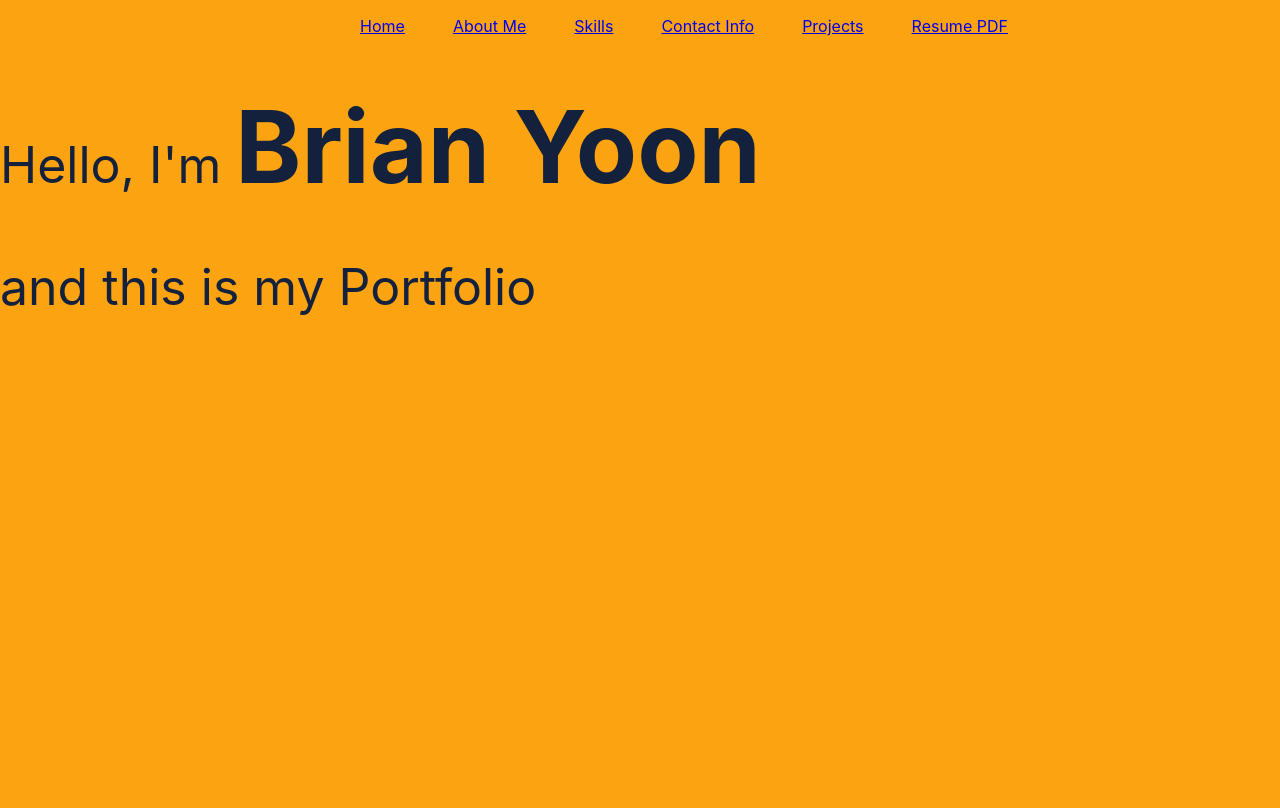
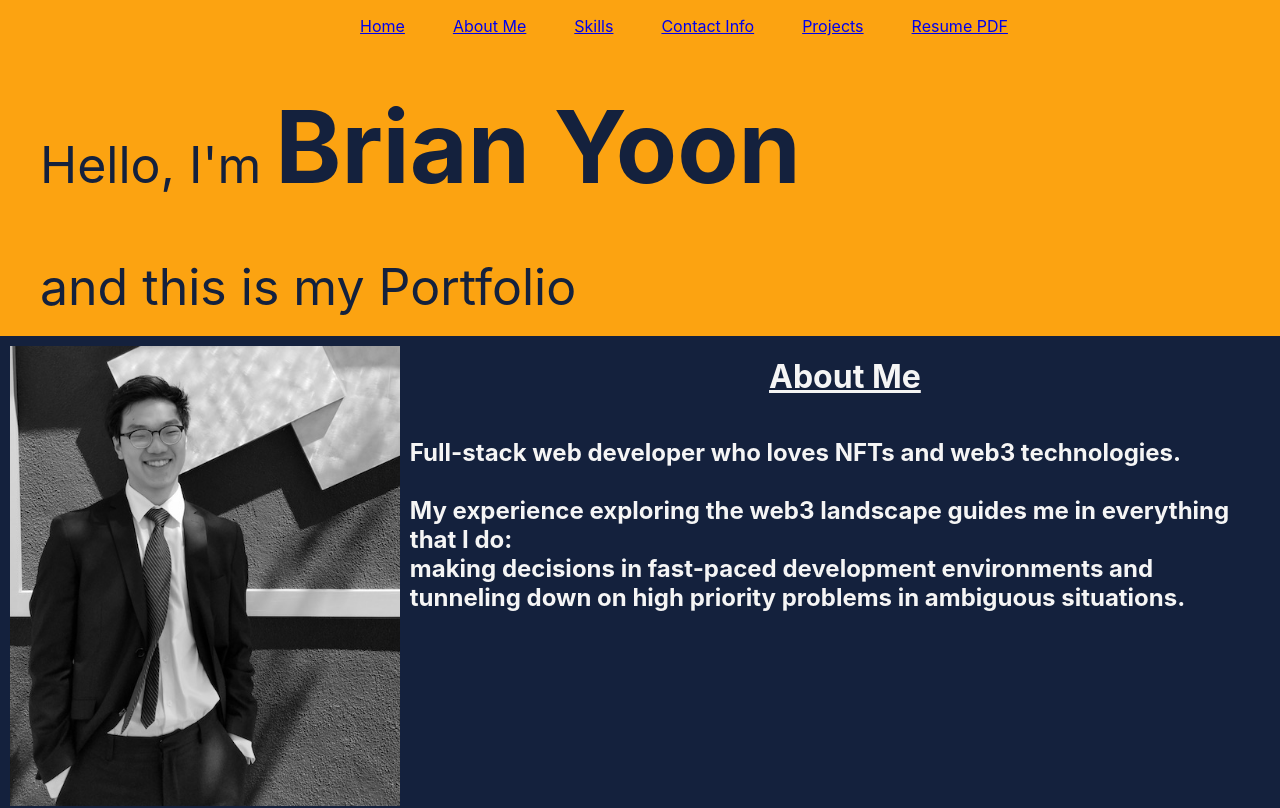
Before and after one commit to thinkaboutmovies/portfolio, a React (Create React App) app: page / in a window 1280 px wide. Shown: the top 808 px of the page. Built offline with nearby package versions, Linux system fonts and the light colour scheme.

Commit message:
relocated About Me section to landing oage

```diff
--- a/src/App.css
+++ b/src/App.css
@@ -5,9 +5,9 @@ body {
 }
 
 #Home {
-  /* background-image: url('/Users/brianyoon/sei/projects/thinkaboutmovies.github.io/src/background.jpeg'); */
+
   /* background: #fca311; */
-  height: 100vh;
+  height: 40vh;
   background-size: cover;
   background-repeat: no-repeat;
   /* display: flex;
@@ -18,6 +18,7 @@ body {
 
 #Home-Text {
   font-size: 50px;
+  padding-left: 2.5rem;
 }
 
 .bold-text{
@@ -36,6 +37,7 @@ body {
 }
 
 #About {
+  height: 60vh;
   display: flex;
   justify-content: space-evenly;
   background: #14213d;
```
